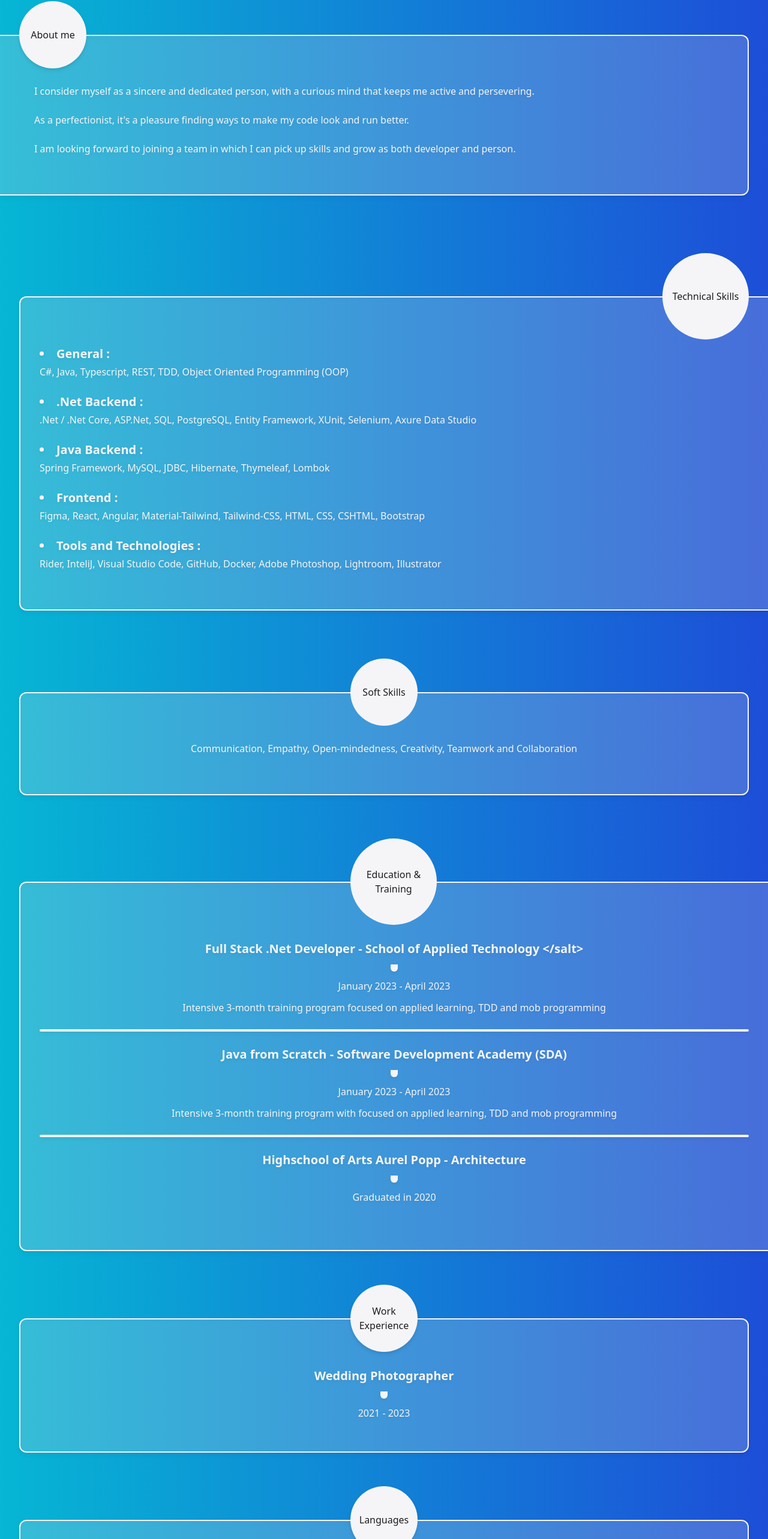
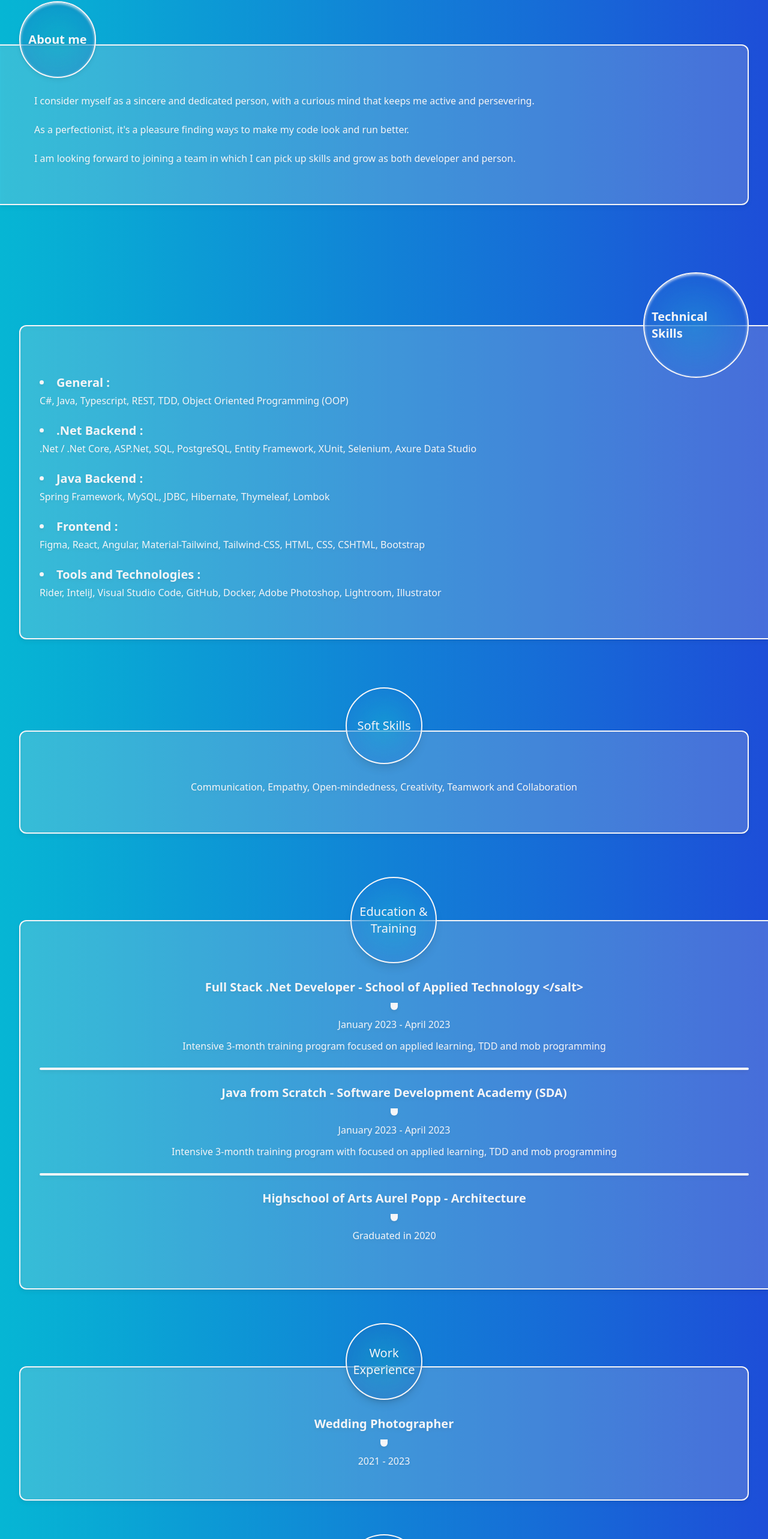
Before and after one commit to Anitas-Vlad/anitas-vlad-cv, a React (Create React App) app: page / in a window 1280 px wide. Shown: the part 210-2776 px from the top of the page at 60% size. Built offline with nearby package versions, Linux system fonts and the light colour scheme.

Commit message:
styled bubbles

```diff
--- a/src/components/AboutMe.tsx
+++ b/src/components/AboutMe.tsx
@@ -3,8 +3,8 @@ import React from "react";
 export function AboutMe() {
   return (
     <div className="flex flex-col mt-6">
-        <div className="flex relative bg-light w-28 h-28 rounded-full justify-center items-center top-14 left-8 drop-shadow-md z-10">
-            <p className=" text-dark-apple font-medium p-3">About me</p>
+        <div className="flex relative bg-[radial-gradient(ellipse_at_center,_var(--tw-gradient-stops))] from-cyan-500/30 to-blue-700/20 backdrop-blur-3xl border-2 border-light shadow-inner shadow-light/80 w-32 h-32 rounded-full justify-center items-center top-14 left-8 drop-shadow-md z-10">
+            <p className=" text-light font-bold text-xl p-3">About me</p>
         </div>
         <div className="mr-8 rounded-r-xl bg-light bg-opacity-20 px-8 pt-20 pb-16 border-t-2 border-b-2 border-r-2 border-light drop-shadow-md z-0">
             <p className="text-light font-medium">
--- a/src/components/ContactAndLinks.tsx
+++ b/src/components/ContactAndLinks.tsx
@@ -3,8 +3,8 @@ import React from "react";
 function ContactAndLinks(){
     return (
         <div className="flex flex-col">
-            <div className="flex relative bg-light w-28 h-28 rounded-full justify-center items-center top-14 self-center drop-shadow-md z-10">
-                <p className=" text-dark-apple font-medium p-3 text-center">Work Experience</p>
+            <div className="flex relative bg-[radial-gradient(ellipse_at_center,_var(--tw-gradient-stops))] from-cyan-500/30 to-blue-700/20 backdrop-blur-3xl border-2 border-light shadow-lg w-32 h-32 rounded-full justify-center items-center top-14 self-center drop-shadow-md z-10">
+                <p className=" text-light text-xl font-medium p-3 text-center">Contact and Links</p>
             </div>
             <div className="flex flex-wrap bg-light bg-opacity-20 px-8 pt-20 pb-10 border-t-2 border-light drop-shadow-md z-0 justify-center text-center">
                 <a className="flex content-center mx-4 justify-center text-center p-2 border-2 border-light rounded-xl w-10" href="https://www.linkedin.com/in/vlad-anitas-388a21223/">
--- a/src/components/EducationAndTraining.tsx
+++ b/src/components/EducationAndTraining.tsx
@@ -3,8 +3,8 @@ import React from "react";
 function EducationAndTraining(){
     return(
         <div className="flex flex-col right-60">
-            <div className="flex relative bg-light w-36 h-36 rounded-full justify-center items-center top-[72px] left-4 self-center z-10">
-                <p className=" text-dark-apple font-medium p-3 text-center">Education & Training</p>
+            <div className="flex relative bg-[radial-gradient(ellipse_at_center,_var(--tw-gradient-stops))] from-cyan-500/30 to-blue-700/20 backdrop-blur-3xl border-2 border-light shadow-lg w-36 h-36 rounded-full justify-center items-center top-[72px] left-4 self-center z-10">
+                <p className=" text-light text-xl font-medium p-3 text-center">Education & Training</p>
             </div>
             <div className="flex flex-col ml-8 rounded-l-xl bg-light bg-opacity-20 px-8 pt-24 pb-16 border-t-2 border-b-2 border-l-2 border-light text-center drop-shadow-md z-0">
                 <p className="text-light text-xl font-bold mb-3"> Full Stack .Net Developer - School of Applied Technology {'</salt>'}</p>
--- a/src/components/Header.tsx
+++ b/src/components/Header.tsx
@@ -2,7 +2,7 @@ import React from "react";
 
 function Header() {
   return (
-    <div className="border-2 border-light mx-8 rounded-2xl p-4">
+    <div className="bg-[radial-gradient(ellipse_at_center,_var(--tw-gradient-stops))] from-blue-500 to-light/20 backdrop-blur-3xl border-2 border-light shadow-lg mx-8 rounded-2xl p-4">
       <h1 className="text-light text-center text-xl font-normal">
         Hey, my name is Vlad
       </h1>
--- a/src/components/Languages.tsx
+++ b/src/components/Languages.tsx
@@ -3,8 +3,8 @@ import React from "react";
 function Languages(){
     return (
         <div className="flex flex-col">
-            <div className="flex relative bg-light w-28 h-28 rounded-full justify-center items-center top-14 self-center drop-shadow-md z-10">
-                <p className=" text-dark-apple font-medium p-3 text-center">Languages</p>
+            <div className="flex relative bg-[radial-gradient(ellipse_at_center,_var(--tw-gradient-stops))] from-cyan-500/30 to-blue-700/20 backdrop-blur-3xl border-2 border-light shadow-lg w-32 h-32 rounded-full justify-center items-center top-14 self-center drop-shadow-md z-10">
+                <p className=" text-light text-xl font-medium p-3 text-center">Languages</p>
             </div>
             <div className="flex flex-col mx-8 rounded-xl bg-light bg-opacity-20 px-8 pt-20 pb-10 border-t-2 border-2 border-light drop-shadow-md z-0 justify-center text-center">
                 <p className="text-light font-medium mb-3">English - Fluent</p>
--- a/src/components/SoftSkills.tsx
+++ b/src/components/SoftSkills.tsx
@@ -3,8 +3,8 @@ import React from "react";
 function SoftSkills(){
     return (
         <div className="flex flex-col mt-6">
-            <div className="flex relative bg-light w-28 h-28 rounded-full justify-center items-center top-14 self-center z-10">
-                <p className=" text-dark-apple font-medium p-3">Soft Skills</p>
+            <div className="flex relative bg-[radial-gradient(ellipse_at_center,_var(--tw-gradient-stops))] from-cyan-500/30 to-blue-700/20 backdrop-blur-3xl border-2 border-light  shadow-lg w-32 h-32 rounded-full justify-center items-center top-14 self-center z-10">
+                <p className="text-light text-xl font-medium p-3">Soft Skills</p>
             </div>
             <div className="mx-8 rounded-xl bg-light bg-opacity-20 px-8 pt-20 pb-16 border-2 border-light drop-shadow-md z-0">
                 <p className="text-light font-medium text-center">
--- a/src/components/TechnicalSkills.tsx
+++ b/src/components/TechnicalSkills.tsx
@@ -3,8 +3,8 @@ import React from "react";
 function TechnicalSkills() {
     return (
         <div className="flex flex-col mt-6 right-60">
-            <div className="flex relative bg-light w-36 h-36 rounded-full justify-center items-center top-[72px] right-8 self-end z-10">
-                <p className=" text-dark-apple font-medium p-3">Technical Skills</p>
+            <div className="flex relative bg-[radial-gradient(ellipse_at_center,_var(--tw-gradient-stops))] from-cyan-500/30 to-blue-700/20 backdrop-blur-3xl border-2 border-light shadow-inner shadow-light/80 w-44 h-44 rounded-full justify-center items-center top-[88px] right-8 self-end z-10">
+                <p className=" text-light font-bold text-xl p-3">Technical Skills</p>
             </div>
             <div className="ml-8 rounded-l-xl bg-light bg-opacity-20 px-8 pt-20 pb-16 border-t-2 border-b-2 border-l-2 border-light drop-shadow-md z-0">
                 <li className="text-light text-xl font-bold mb-1"> General :</li>
--- a/src/components/WorkExperience.tsx
+++ b/src/components/WorkExperience.tsx
@@ -3,8 +3,8 @@ import React from "react";
 function WorkExperience(){
     return (
         <div className="flex flex-col">
-            <div className="flex relative bg-light w-28 h-28 rounded-full justify-center items-center top-14 self-center drop-shadow-md z-10">
-                <p className=" text-dark-apple font-medium p-3 text-center">Work Experience</p>
+            <div className="flex relative bg-[radial-gradient(ellipse_at_center,_var(--tw-gradient-stops))] from-cyan-500/30 to-blue-700/20 backdrop-blur-3xl border-2 border-light shadow-lg w-32 h-32 rounded-full justify-center items-center top-14 self-center drop-shadow-md z-10">
+                <p className=" text-light text-xl font-medium p-3 text-center">Work Experience</p>
             </div>
             <div className="flex flex-col mx-8 rounded-xl bg-light bg-opacity-20 px-8 pt-20 pb-10 border-t-2 border-2 border-light drop-shadow-md z-0 justify-center text-center">
                 <p className="text-light text-xl font-bold mb-3">Wedding Photographer</p>
--- a/tailwind.config.js
+++ b/tailwind.config.js
@@ -12,6 +12,9 @@ module.exports = {
         yellow: "#DDCCA1",
         light: "#F5F5F7",
       },
+      backgroundImage: {
+        'gradient-radial': 'radial-gradient(green, gransparent, green)'
+      }
     },
   },
   plugins: [],
```
